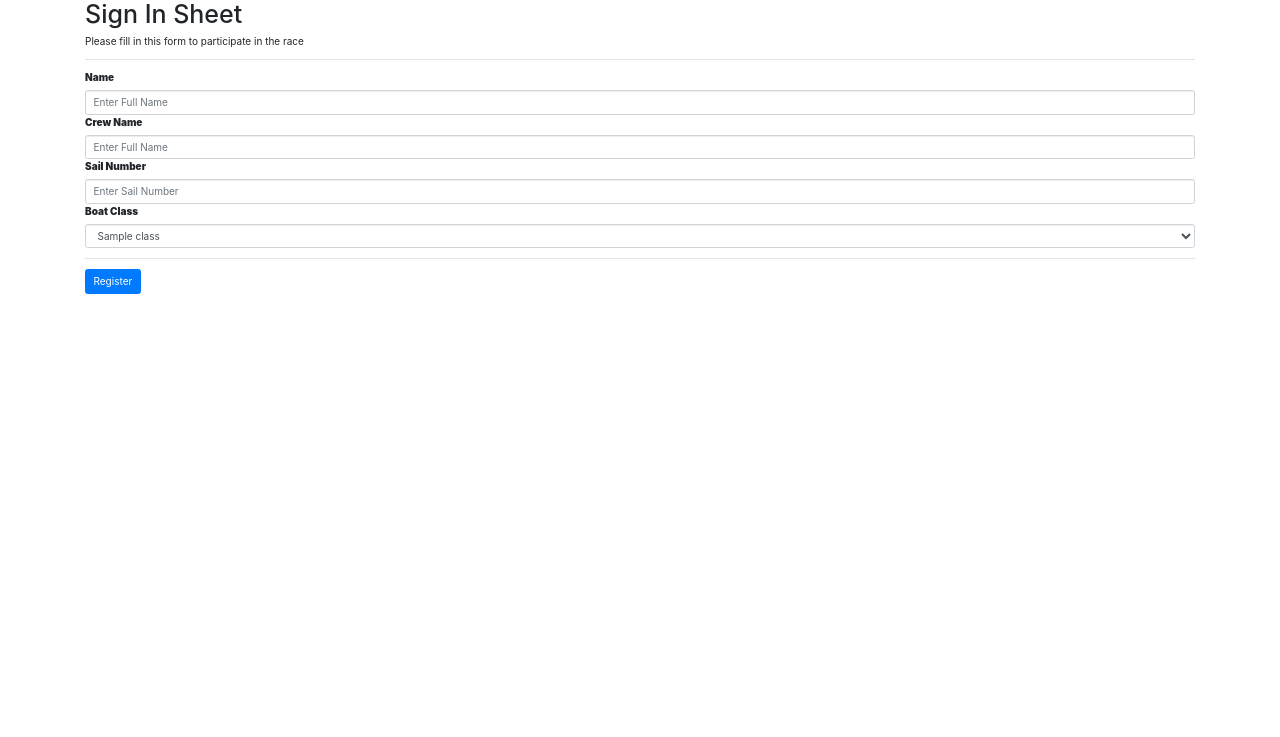
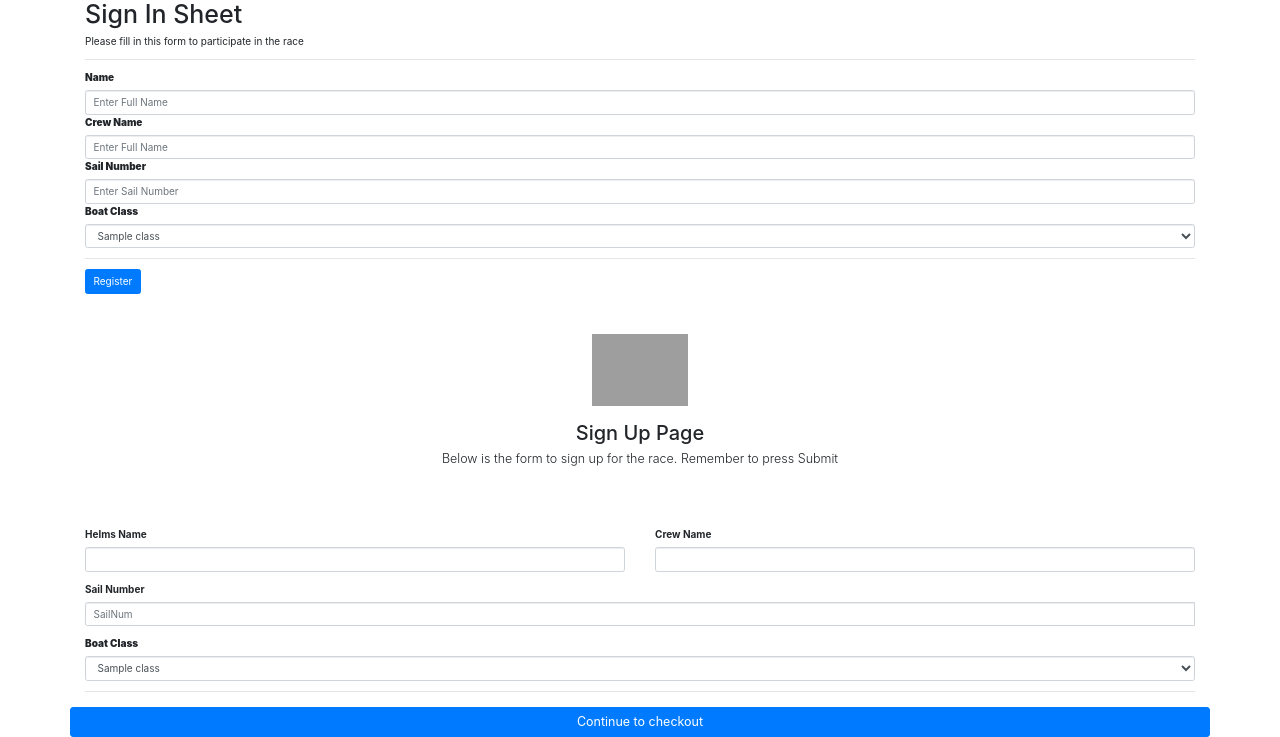
Before and after one commit to T3610/Sailing-Manager, a Flask app: template templates/entryForm.html in a window 1280 px wide. Shown: the part 83-820 px from the top of the page. Before the commit the page ends 377 px from the top, so only its background shows below. Run offline with Flask 2, Linux system fonts and the light colour scheme; the template is opened without the code that fills it: most values are stand-ins (such as "Sample title", 1, 10 or a date in 2020); some libraries are stand-ins or nearby versions; grey boxes are pictures that could not be loaded.

Commit message:
changes to html of signup

```diff
--- a/templates/entryForm.html
+++ b/templates/entryForm.html
@@ -72,6 +72,62 @@
             <button type="submit" class="btn btn-primary">Register</button>
         </div>
     </form>
+
+    <div class="container">
+        <div class="py-5 text-center">
+          <img class="d-block mx-auto mb-4" src="C:\Users\tobyh\OneDrive\Documents\Coding\Python\Sailing-Manager\static\img\DSCpennant.png" alt=""  height="72">
+          <h2>Sign Up Page</h2>
+          <p class="lead">Below is the form to sign up for the race. Remember to press Submit</p>
+        </div>
+
+        <div class="row">
+          <div class="col-md-12 order-md-1">
+            <h4 class="mb-3"></h4>
+            <form class="needs-validation" novalidate>
+              <div class="row">
+                <div class="col-md-6 mb-3">
+                  <label for="firstName">Helms Name</label>
+                  <input type="text" class="form-control" id="firstName" placeholder="" value="" required>
+
+                </div>
+                <div class="col-md-6 mb-3">
+                  <label for="lastName">Crew Name</label>
+                  <input type="text" class="form-control" id="lastName" placeholder="" value="" >
+
+                </div>
+              </div>
+
+              <div class="mb-3">
+                <label for="username">Sail Number</label>
+                <div class="input-group">
+
+                  <input type="text" class="form-control" id="SailNum" placeholder="SailNum" required>
+                  <div class="invalid-feedback" style="width: 100%;">
+                    Your username is required.
+                  </div>
+                </div>
+              </div>
+
+
+
+              <div class="mb-3 test">
+                  <label for="class"><b>Boat Class</b></label>
+                  <select class="form-control" id="class" name="class">
+                      {% for class in boat %}
+                          <option value="{{class}}">{{class}}</option>
+                      {% endfor %}
+                  </select>
+                  </div>
+
+              <hr class="mb-4">
+
+              <div class="row">
+              <button class="btn btn-primary btn-lg btn-block" type="submit">Continue to checkout</button>
+            </form>
+          </div>
+        </div>
+      </div>
+
 </body>
 
 </html>
```
Also changed, not shown: templates/testing.html (added, +111 -0 lines).
